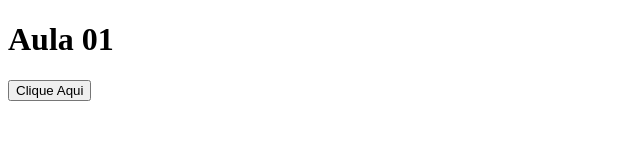
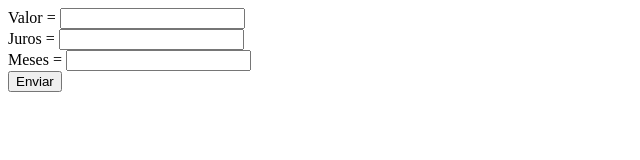
Before and after one commit to kelbiavitoria/primeiroh_3t, a plain HTML site: page index.html in a window 1280 px wide. Shown: the whole page, without its empty margins (0-640 px from the left). Drawn offline with Linux system fonts and the light colour scheme.

Commit message:
Update index.html

```diff
--- a/index.html
+++ b/index.html
@@ -4,11 +4,14 @@
     <meta charset="UTF-8">
     <meta http-equiv="X-UA-Compatible" content="IE=edge">
     <meta name="viewport" content="width=device-width, initial-scale=1.0">
-    <title>estudo javaScript</title>
-    <link rel="stylesheet" href="geral.css">
+    <title>Primeiro H</title>
     <script src="estudo.js"></script>
 </head>
 <body>
-    <h1>Aula 01</h1>
+    Valor = <input id="val"  type="text"><br>
+    Juros = <input id="ju"  type="text"><br>
+    Meses = <input id="mes"  type="text"><br>
 
-    <button onclick="meChame(Kelbia);">Clique Aqui</body
+   <button onclik="total()">Enviar</button>
+</body>
+</html>
```
